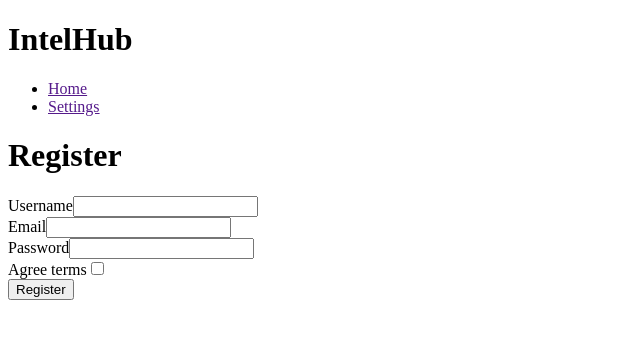
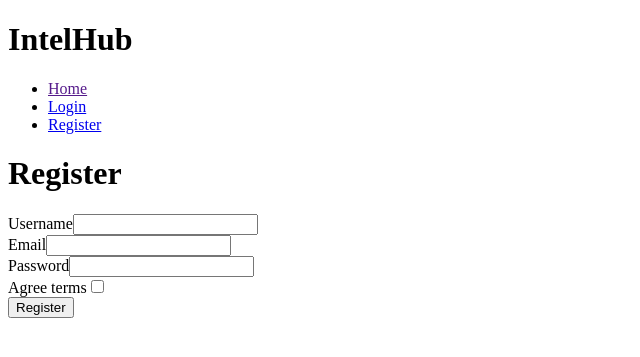
Before and after one commit to nfacha/IntelHub, a Symfony app: template templates/registration/register.html.twig in a window 1280 px wide. Shown: the top 357 px of the page, without its empty margins (0-640 px from the left). Run offline with Twig, Linux system fonts and the light colour scheme; the template is opened without the code that fills it, so the values that code supplies are empty; form fields are guessed from the names that the template uses; some libraries are stand-ins or nearby versions.

Commit message:
Changes to menu

```diff
--- a/templates/base.html.twig
+++ b/templates/base.html.twig
@@ -27,10 +27,28 @@
                 <i class="gg-home mr-3"></i>
                 <a href="">Home</a>
             </li>
-            <li class="text-white text-xl font-medium mt-5 flex text-center items-center content-center w-full">
-                <i class="gg-terminal mr-3"></i>
-                <a href="">Settings</a>
-            </li>
+            {% if not app.user %}
+                <li class="text-white text-xl font-medium mt-5 flex text-center items-center content-center w-full">
+                    <i class="gg-lock mr-3"></i>
+                    <a href="{{ path('app_login') }}">Login</a>
+                </li>
+                <li class="text-white text-xl font-medium mt-5 flex text-center items-center content-center w-full">
+                    <i class="gg-user-add mr-3"></i>
+                    <a href="{{ path('app_register') }}">Register</a>
+                </li>
+            {% else %}
+                <li class="text-white text-xl font-medium mt-5 flex text-center items-center content-center w-full">
+                    <i class="gg-terminal mr-3"></i>
+                    <a href="">Settings</a>
+                </li>
+
+
+                <li class="text-white text-xl font-medium mt-5 flex text-center items-center content-center w-full">
+                    <i class="gg-user-remove mr-3"></i>
+                    <a href="{{ path('app_logout') }}">Logout</a>
+                </li>
+            {% endif %}
+
 
         </ul>
     </div>
```
